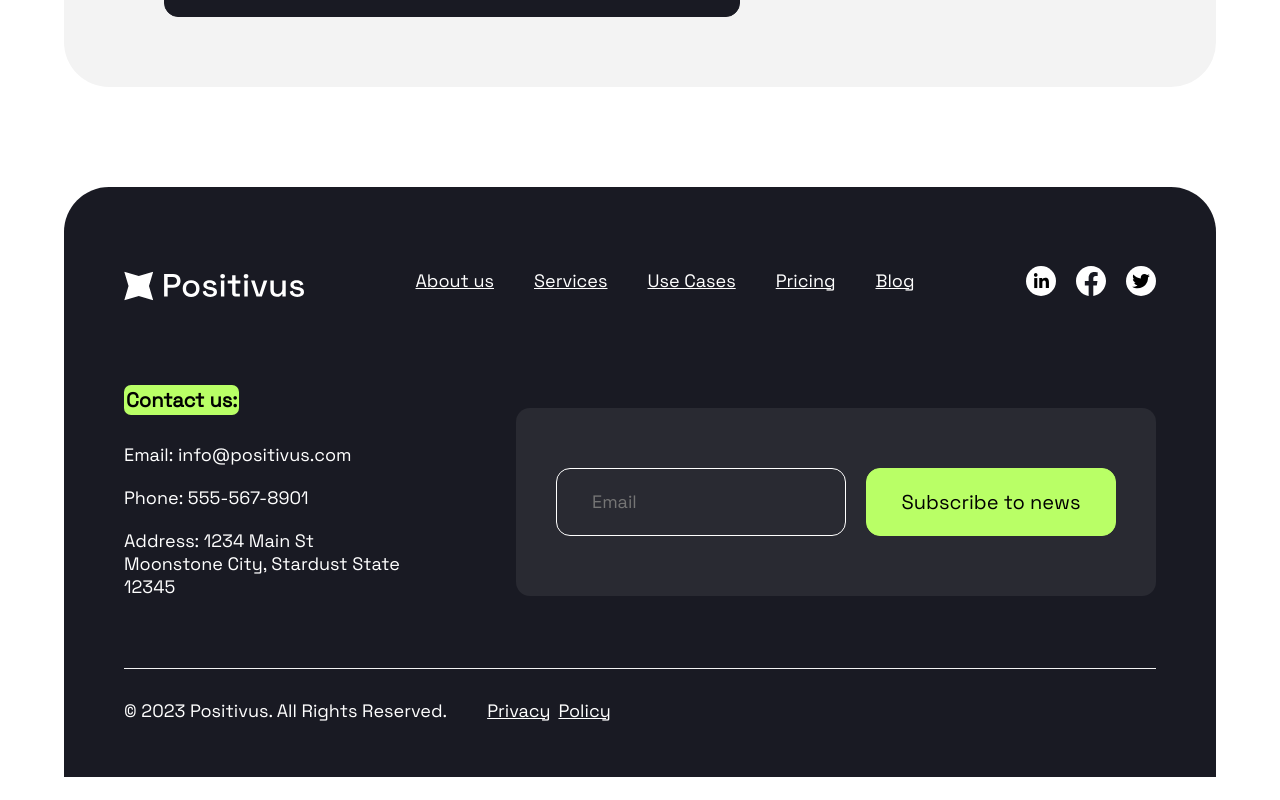
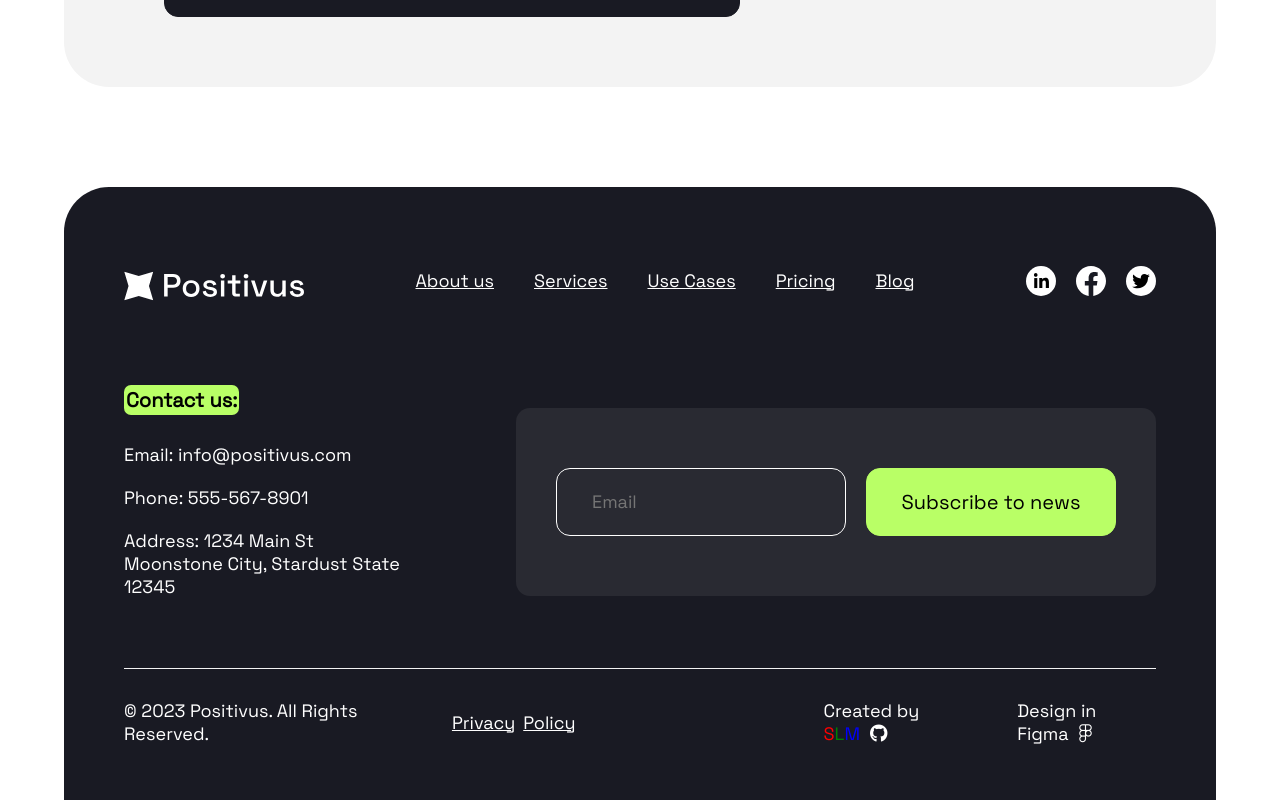
Before and after one commit to KiwiScreams/Positivus-landing-page, a React (Vite) app: page / in a window 1280 px wide. Shown: the part 7699-8499 px from the top of the page. Before the commit the page ends 8476 px from the top, so only its background shows below. Built offline with nearby package versions, Linux system fonts and the light colour scheme.

Commit message:
creator about

```diff
--- a/src/components/shared/footer/Footer.css
+++ b/src/components/shared/footer/Footer.css
@@ -106,3 +106,33 @@ footer .footer-bottom ul li:hover
     color: var(--green-clr);
     text-decoration-color: var(--green-clr);
 }
+#SLM span:nth-child(1)
+{
+    color: red;
+}
+#SLM span:nth-child(2)
+{
+    color: green;
+}
+#SLM span:nth-child(3)
+{
+    color: blue;
+}
+#SLM:hover span
+{
+    margin-right: 10px;
+}
+#SLM
+{
+    padding: 20px 0;
+}
+footer .creator
+{
+    gap: 50px;
+    margin-left: 200px;
+}
+footer .creator a
+{
+    color: var(--white-clr);
+    margin-right: 10px;
+}
--- a/src/components/shared/footer/Footer.jsx
+++ b/src/components/shared/footer/Footer.jsx
@@ -32,10 +32,10 @@ function Footer() {
                         <p>Phone: 555-567-8901</p>
                         <p>Address: 1234 Main St
                             <br />
-                        Moonstone City, Stardust State 12345</p>
+                            Moonstone City, Stardust State 12345</p>
                     </div>
                     <div className="subscribe flex">
-                        <input type="email" name="subsscribeEmail" placeholder="Email"/>
+                        <input type="email" name="subsscribeEmail" placeholder="Email" />
                         <button>Subscribe to news</button>
                     </div>
                 </div>
@@ -45,6 +45,11 @@ function Footer() {
                         <li>Privacy</li>
                         <li>Policy</li>
                     </ul>
+                    <div className='flex creator'>
+                        <li>Created by <a href="https://github.com/KiwiScreams" target='_blank' id='SLM'><span>S</span><span>L</span><span>M</span></a>
+                        <i className="fa-brands fa-github"></i></li>
+                        <li><a href="https://www.figma.com/community/file/1230604708032389430/positivus-landing-page-design?searchSessionId=lz767um2-wmsn8m7wtv8" target='_blank'>Design in Figma</a><i className="fa-brands fa-figma"></i></li>
+                    </div>
                 </div>
             </footer>
         </>
```
